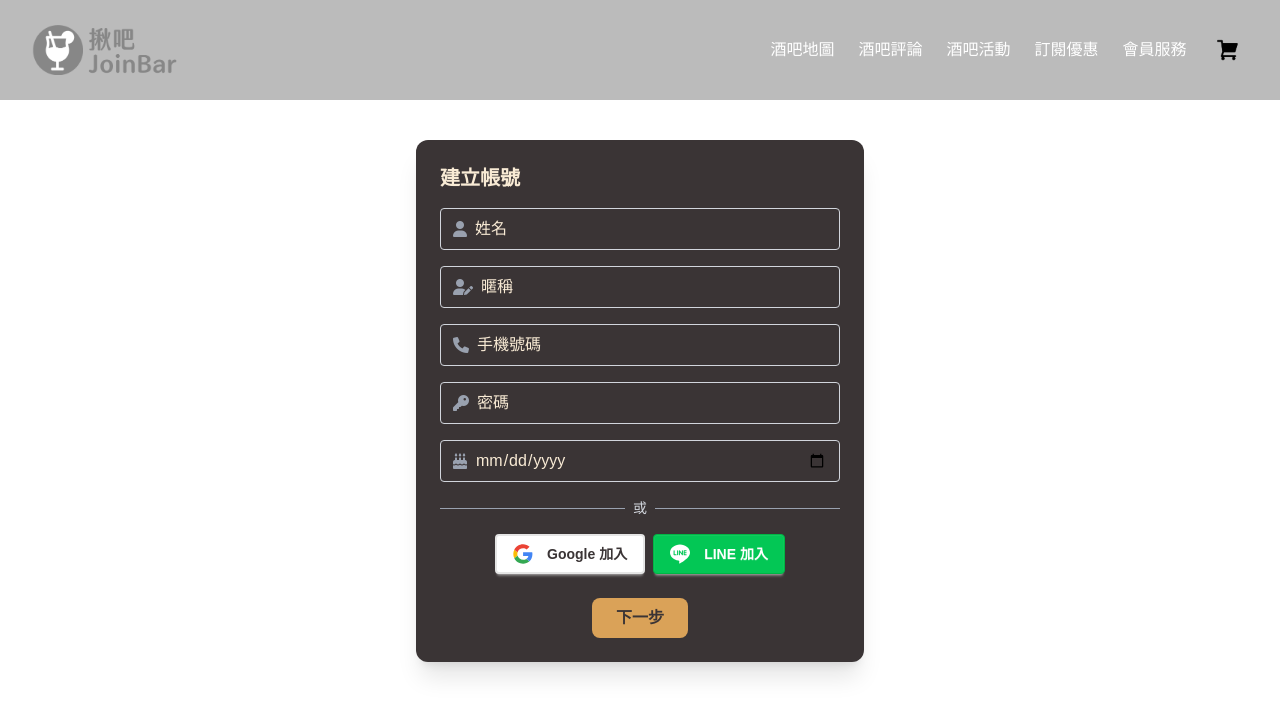
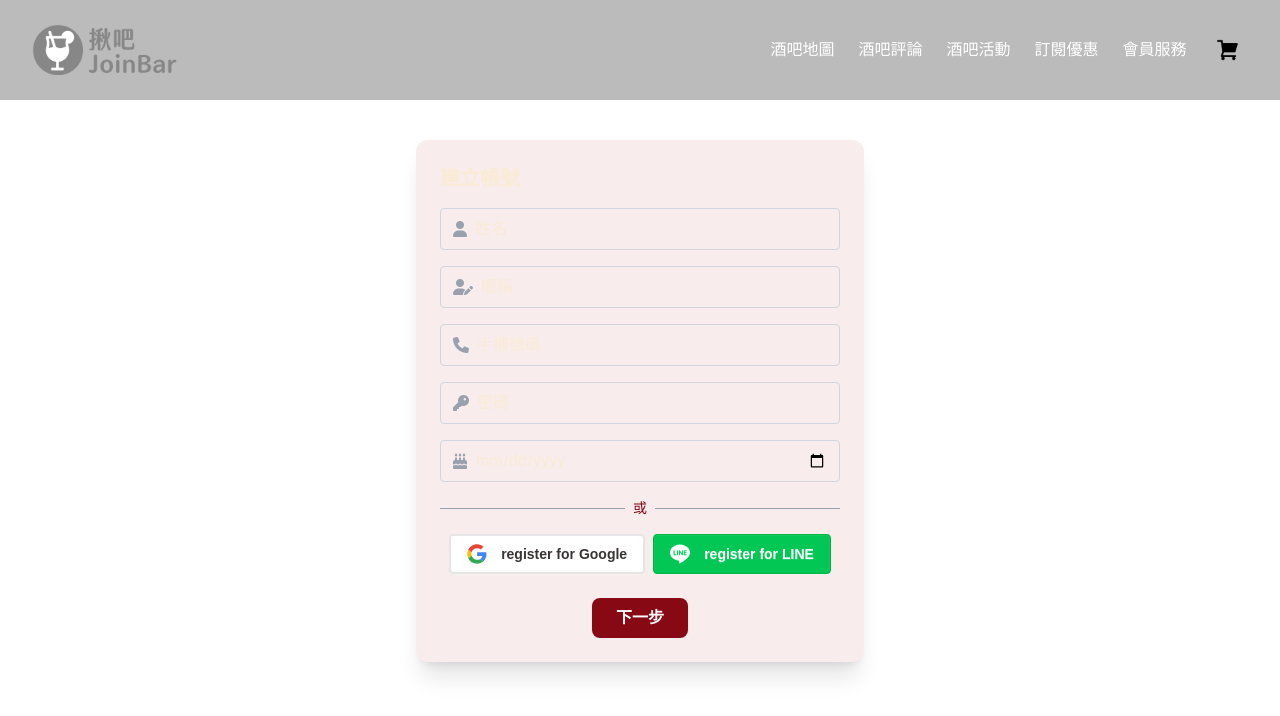
Before and after one commit to JoinBar-project/joinbar-frontend, a Vue app: page /register in a window 1280 px wide. Shown: the top 716 px of the page. Built offline with nearby package versions, Linux system fonts and the light colour scheme.

Commit message:
style: changes color

```diff
--- a/src/views/member/auth/Register.vue
+++ b/src/views/member/auth/Register.vue
@@ -1,5 +1,5 @@
 <template>
-  <div class="max-w-md mx-auto mt-10 p-6 bg-[#3A3435] rounded-xl shadow-xl text-[#f9ebd5]">
+  <div class="max-w-md mx-auto mt-10 p-6 bg-[#f8ecec] rounded-xl shadow-xl text-[#f9ebd5]">
     <!-- 切換動畫 -->
     <transition name="slide-fade" mode="out-in">
       <div :key="step">
@@ -19,19 +19,19 @@
           <!-- 快速加入 -->
           <div class="text-center text-sm text-gray-300 my-4 flex items-center">
             <div class="flex-grow h-px bg-gray-400"></div>
-            <span class="mx-2">或</span>
+            <span class="mx-2 text-[#860914]">或</span>
             <div class="flex-grow h-px bg-gray-400"></div>
           </div>
           <div class="flex space-x-2 justify-center">
             <button class="btn bg-white text-black border-[#e5e5e5] border-2 flex items-center">
-              <img src="/google.svg" alt="Google" class="w-5 h-5 mr-2" /> Google 加入
+              <img src="/google.svg" alt="Google" class="w-5 h-5 mr-2" /> register for Google
             </button>
             <button class="btn bg-[#03C755] text-white border-[#00b544] flex items-center">
-              <img src="/line.svg" alt="LINE" class="w-5 h-5 mr-2" /> LINE 加入
+              <img src="/line.svg" alt="LINE" class="w-5 h-5 mr-2" /> register for LINE
             </button>
           </div>
 
-          <button @click="goToPreferences" class="block mx-auto mt-6 px-6 py-2 rounded-lg font-semibold bg-[#daa258] text-[#3A3435] hover:bg-[#f9ebd5] hover:text-[#3A3435] hover:shadow-xl transition">
+          <button @click="goToPreferences" class="block mx-auto mt-6 px-6 py-2 rounded-lg font-semibold bg-[#860914] text-[#ffffff] hover:bg-[#f9ebd5] hover:text-[#3A3435] hover:shadow-xl transition">
             下一步
           </button>
         </div>
```
